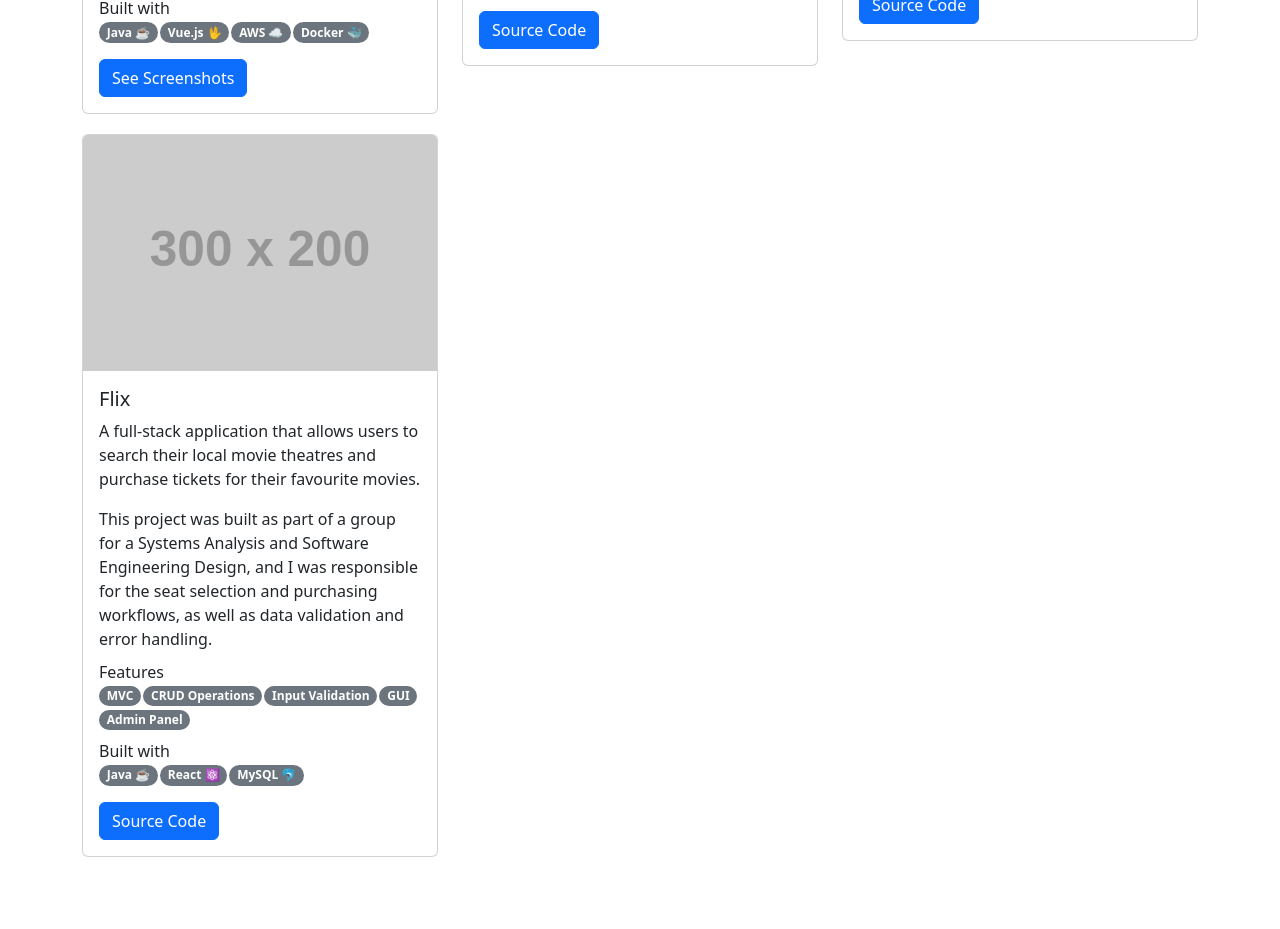
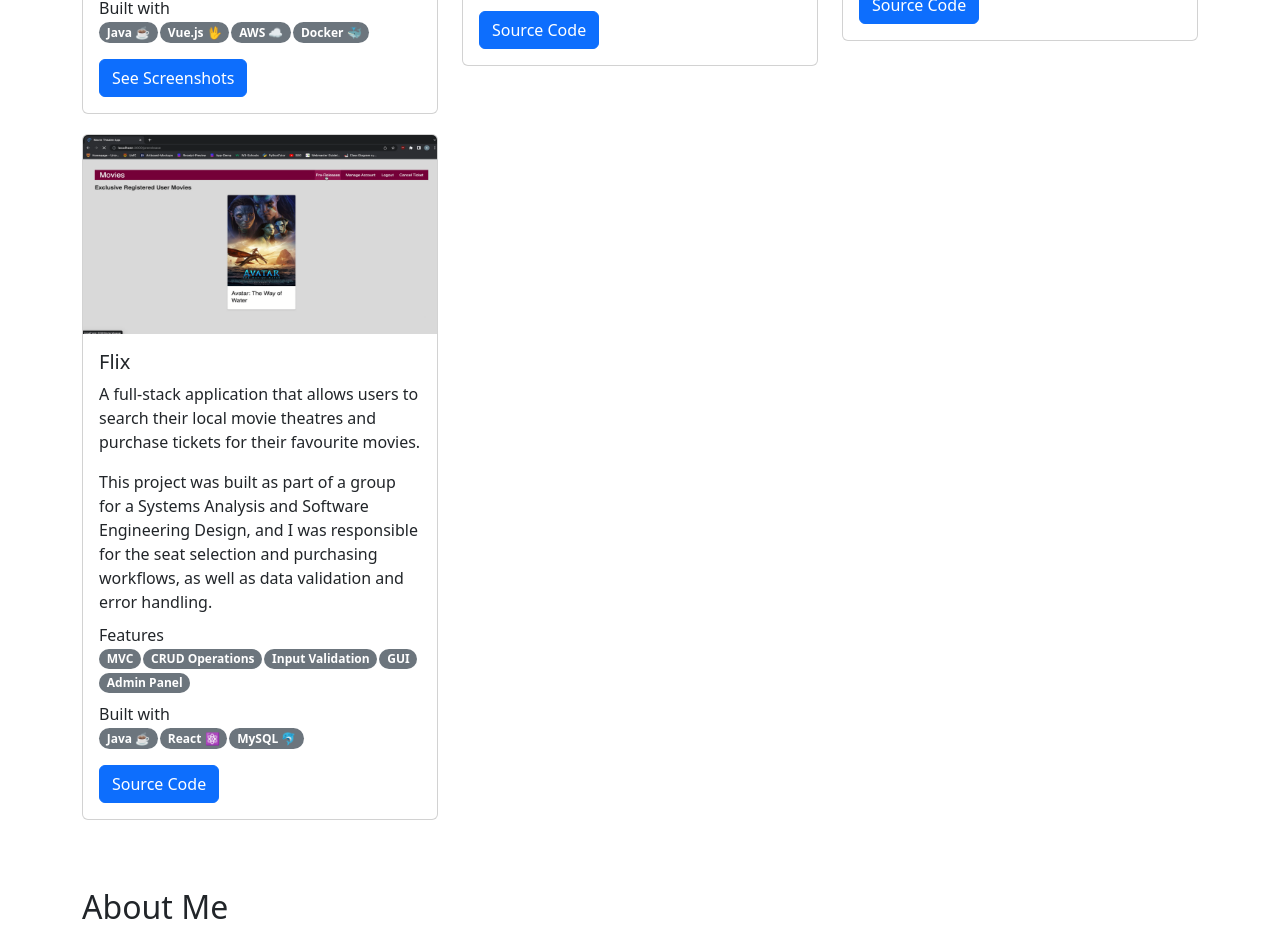
Before and after one commit to VladT7/portfolio, a React (Create React App) app: page / in a window 1280 px wide. Shown: the part 1600-2529 px from the top of the page. Built offline with nearby package versions, Linux system fonts and the light colour scheme.

Commit message:
update flix

```diff
--- a/src/components/Projects.tsx
+++ b/src/components/Projects.tsx
@@ -99,7 +99,7 @@ function Projects() {
               "Admin Panel",
             ]}
             technologies={["Java ☕", "React ⚛️", "MySQL 🐬"]}
-            imageUrl={"https://via.placeholder.com/300x200?text=Coming+soon!"}
+            imageUrl={"/media/flix.png"}
             projectUrl="https://github.com/KBaldwin2/ENSF614Project"
           ></ProjectCard>
         </Col>
```
Also changed, not shown: public/media/flix.png (added).
